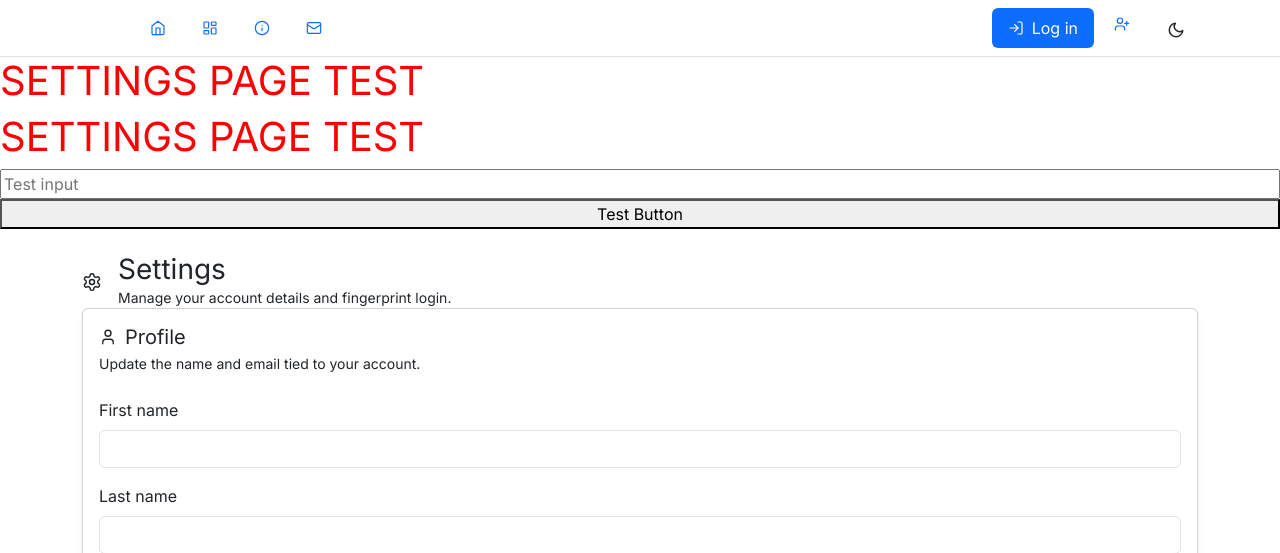
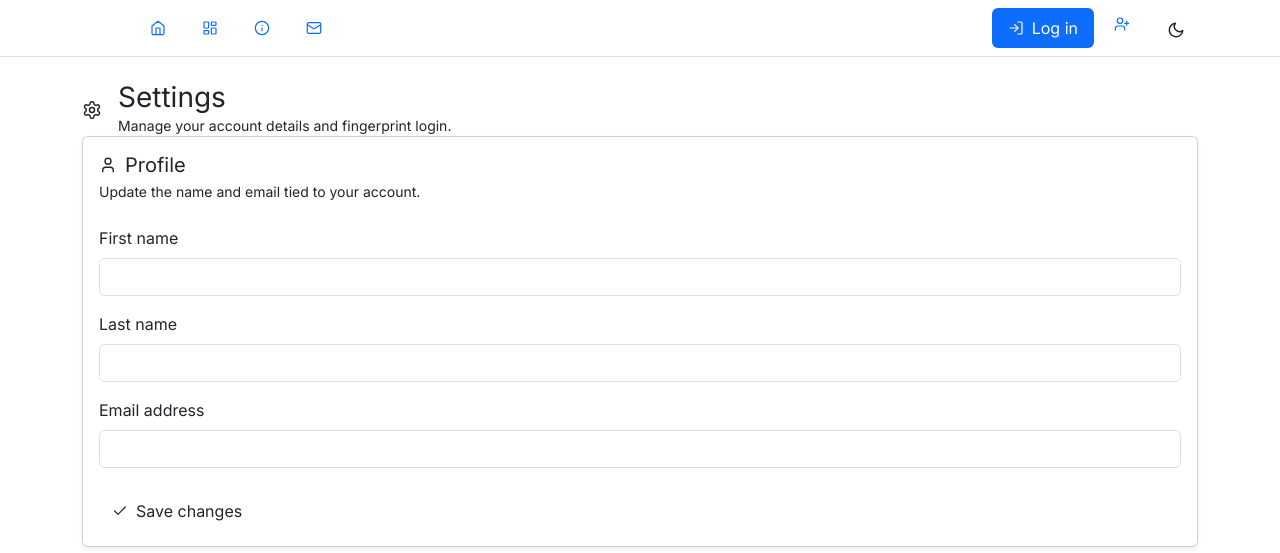
Before and after one commit to ahmedaabuwarda/HR-Portal-Management-System, a Django app: page /settings in a window 1280 px wide. Shown: the top 553 px of the page. Run offline with Django 5.2, Linux system fonts and the light colour scheme; some libraries are stand-ins or nearby versions.

Commit message:
Update settings page and app configuration

```diff
--- a/hr_portal_management_system_app/apps.py
+++ b/hr_portal_management_system_app/apps.py
@@ -2,4 +2,5 @@ from django.apps import AppConfig
 
 
 class HrPortalManagementSystemAppConfig(AppConfig):
+    default_auto_field = 'django.db.models.BigAutoField'
     name = 'hr_portal_management_system_app'
--- a/hr_portal_management_system_app/templates/user/settings.html
+++ b/hr_portal_management_system_app/templates/user/settings.html
@@ -1,10 +1,5 @@
 {% extends "layout.html" %}
 {% block title %}Settings{% endblock %} {% block content %}
-<h1 style="color: red;">SETTINGS PAGE TEST</h1>
-<h1 style="color: red;">SETTINGS PAGE TEST</h1>
-<input type="text" placeholder="Test input">
-<button type="button">Test Button</button>
-
 
 <div class="container py-4 mt-7">
     <header class="d-flex flex-wrap align-items-center justify-content-between gap-4 mb-7">
```
